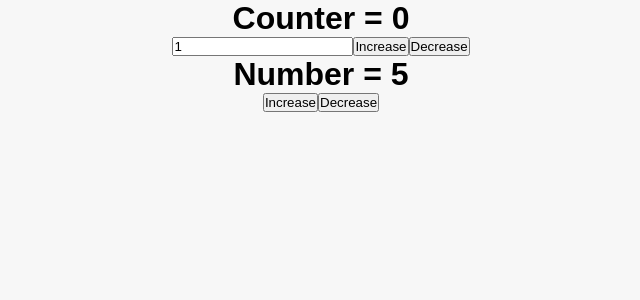
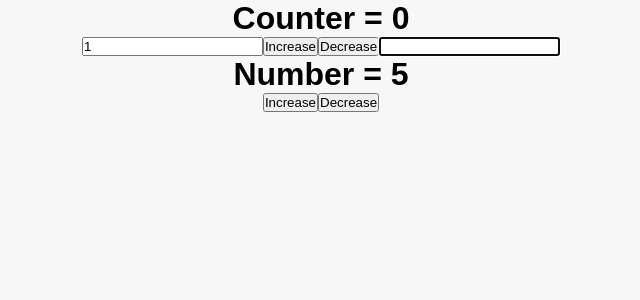
Before and after one commit to MamadTaheri/react-training, a React (Create React App) app: page / in a window 1280 px wide. Shown: the top 300 px of the page, without its empty margins (319-959 px from the left). Built offline with nearby package versions, Linux system fonts and the light colour scheme.

Commit message:
add Ref to Counter

```diff
--- a/src/components/Counter.js
+++ b/src/components/Counter.js
@@ -1,12 +1,20 @@
-import React, {useState} from 'react';
+import React, {useState, useRef, useEffect} from 'react';
 import { increaseCounterAction, decreaseCounterAction } from '../redux/counter/counterAction';
 import { useDispatch, useSelector } from 'react-redux';
 
 const Counter = () => {
 
+    const inputRef = useRef(null);
+
     const [value, setValue] = useState(1)
     const counter = useSelector(state => state.counterState.counter);
     const dispatch = useDispatch();
+
+    useEffect(() => {
+        console.log(inputRef)
+        console.log(inputRef.current.type)
+        inputRef.current.focus()
+    }, [])
 
     return (
         <div>
@@ -14,6 +22,7 @@ const Counter = () => {
             <input type="text" value={value} onChange={event => setValue(event.target.value) } />
             <button onClick={() => {dispatch(increaseCounterAction(+value))}}>Increase</button>
             <button onClick={() => {dispatch(decreaseCounterAction(+value))}}>Decrease</button>
+            <input ref={inputRef} />
         </div>
     );
 };
```
